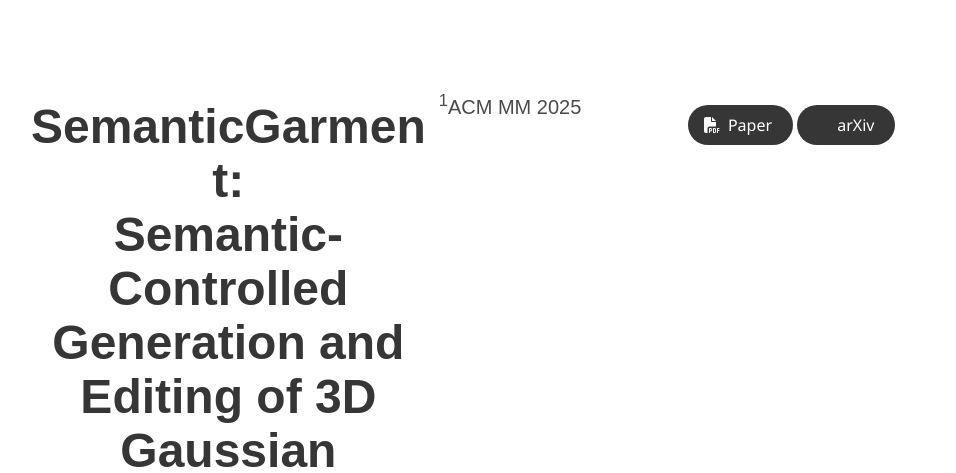
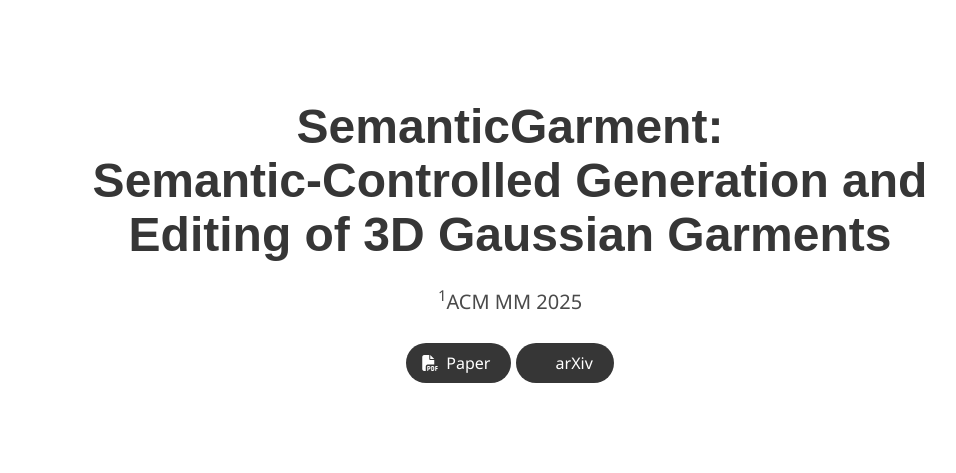
Before and after one commit to WRY0627/SemanticGarment, a plain HTML site: page index.html in a window 1280 px wide. Shown: the top 473 px of the page, without its empty margins (130-1086 px from the left). Drawn offline with nearby package versions, Linux system fonts and the light colour scheme; some icons are missing; a web font is replaced by a local one.

Commit message:
Update index.html

```diff
--- a/index.html
+++ b/index.html
@@ -44,35 +44,36 @@
     <div class="container is-max-desktop">
       <div class="columns is-centered">
         <div class="column has-text-centered">
-          <h1 class="title is-1 publication-title">SemanticGarment: <br>Semantic-Controlled Generation and Editing of 3D Gaussian Garments</h1>
-        </div>
-         <div class="is-size-5 publication-authors">
-            <span class="author-block"><sup>1</sup>ACM MM 2025</span>
-          </div>
 
-          <div class="column has-text-centered">
-            <div class="publication-links">
-              <!-- PDF Link. -->
+          <!-- 标题 -->
+          <h1 class="title is-1 publication-title">
+            SemanticGarment:<br>
+            Semantic-Controlled Generation and Editing of 3D Gaussian Garments
+          </h1>
+
+          <!-- 会议信息 -->
+          <p class="subtitle is-5 mt-2">
+            <sup>1</sup>ACM MM 2025
+          </p>
+
+          <!-- 论文链接 -->
+          <div class="publication-links mt-4">
             <span class="link-block">
               <a href="https://arxiv.org/pdf/2011.12948"
                  class="external-link button is-normal is-rounded is-dark">
-                  <span class="icon">
-                      <i class="fas fa-file-pdf"></i>
-                  </span>
+                <span class="icon"><i class="fas fa-file-pdf"></i></span>
                 <span>Paper</span>
               </a>
             </span>
             <span class="link-block">
               <a href="https://arxiv.org/abs/2011.12948"
                  class="external-link button is-normal is-rounded is-dark">
-                  <span class="icon">
-                      <i class="ai ai-arxiv"></i>
-                  </span>
+                <span class="icon"><i class="ai ai-arxiv"></i></span>
                 <span>arXiv</span>
               </a>
+            </span>
           </div>
 
-          </div>
         </div>
       </div>
     </div>
```
Lines whose indentation alone changed are shown as unchanged.
